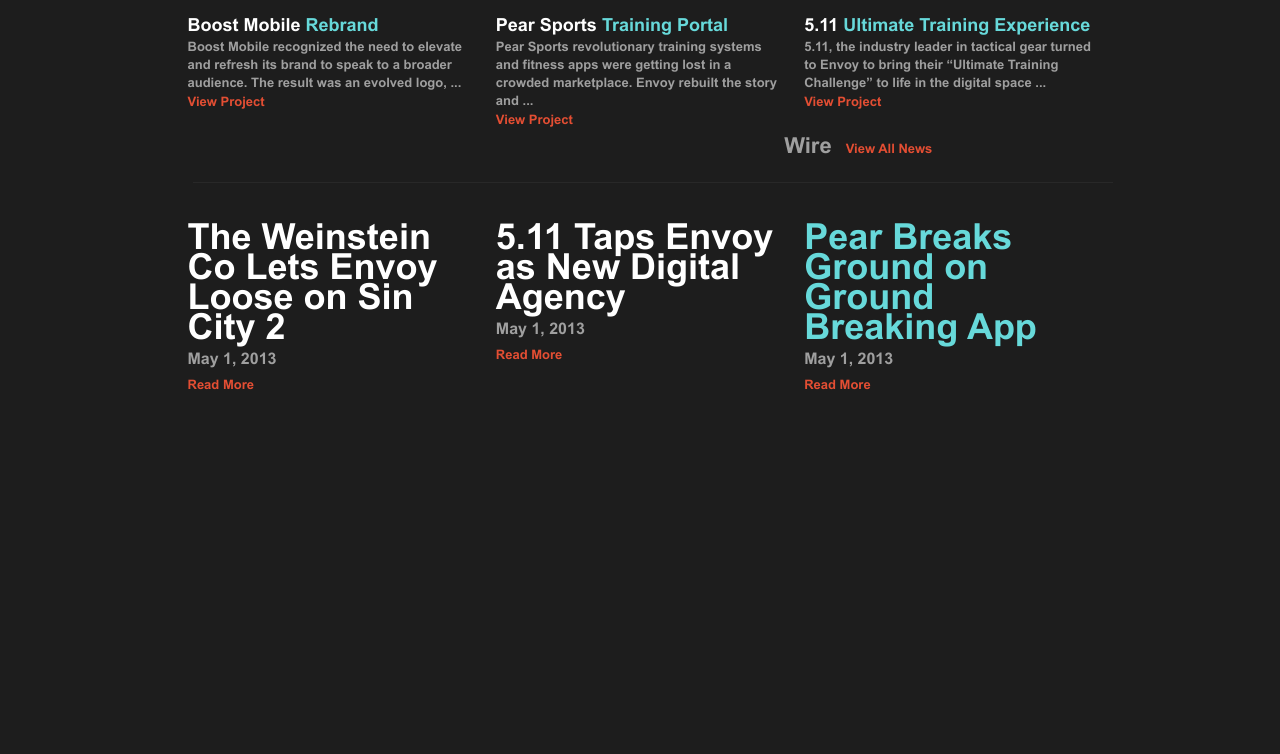
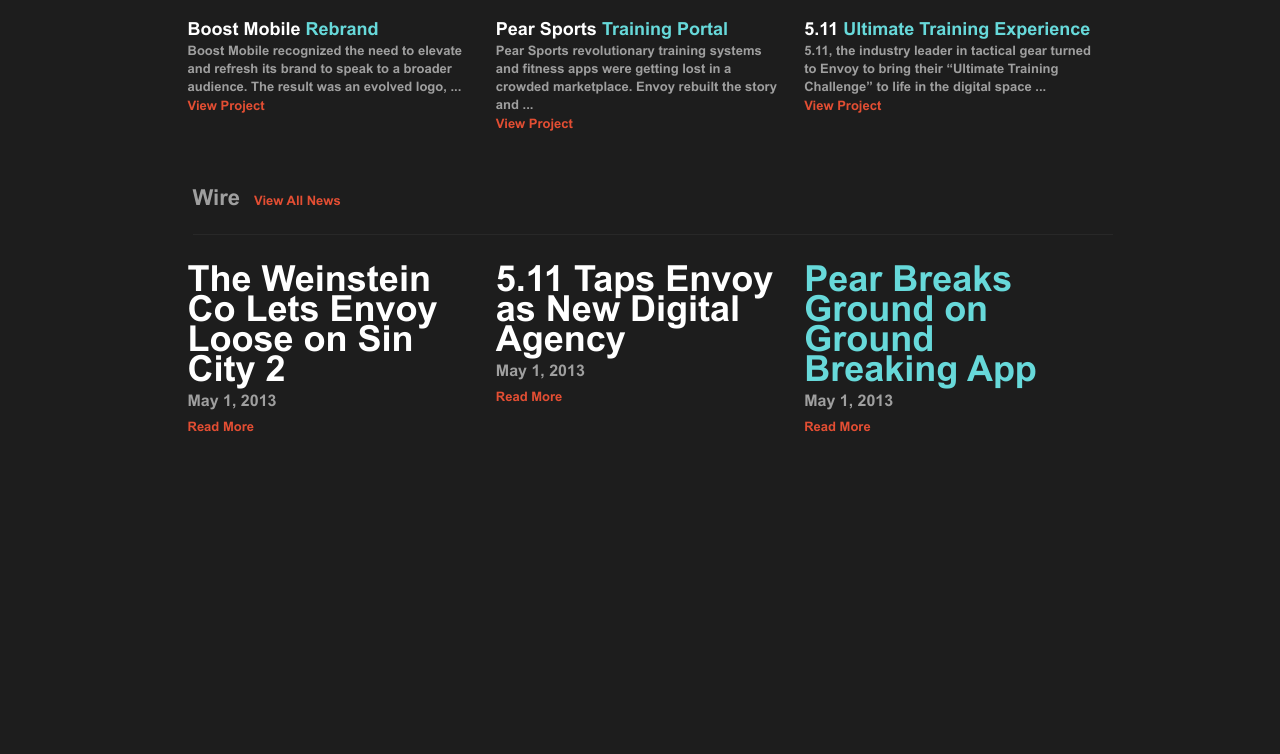
Before and after one commit to allencabo/envoy_code_challenge, a website: page index.html in a window 1280 px wide. Shown: the part 1162-1916 px from the top of the page. Drawn offline with Linux system fonts and the light colour scheme; files whose address does not match are found by name.

Commit message:
Add clearfix mixin. Reduce nesting

```diff
--- a/assets/styles/common/_global.scss
+++ b/assets/styles/common/_global.scss
@@ -6,13 +6,9 @@
 
 html,
 body {
-    width: 100%;
-    height: 100%;
-    margin: 0;
-    padding: 0;
-    &.overflow {
-        overflow: hidden;
-    }
+    @include size(100%);
+    @include margin(0);
+    @include padding( 0);
 }
 
 a {
@@ -26,7 +22,7 @@
 }
 
 ul {
-    padding-left: 0;
+    @include padding(null null null 0);
     li {
         list-style-type: none;
     }
@@ -38,6 +34,5 @@
 h4,
 h5,
 h6 {
-    margin-top: 0;
-    margin-bottom: 0px;
+    @include margin(0 null);
 }
--- a/assets/styles/common/_mixins.scss
+++ b/assets/styles/common/_mixins.scss
@@ -1,3 +1,11 @@
+@mixin clearfix {
+    &::after {
+        display: block;
+        content: "";
+        clear: both;
+    }
+}
+
 @mixin background__image {
     background-size: cover;
     background-position: 50% 50%;
@@ -8,7 +16,7 @@
 @mixin body__header {
     header {
         @include padding( null null 20px null);
-        @include margin( null null 40px null);
+        @include margin( null null 30px null);
         border-bottom: 1px solid $border__color;
         @include grid-media($custom-neat-grid) {
             @include margin(null null null 25px);
--- a/assets/styles/layouts/_body.scss
+++ b/assets/styles/layouts/_body.scss
@@ -4,10 +4,11 @@
     @include margin( null auto);
     @include grid-container;
     .wrapper {
+        @include clearfix;
         .intro {
             @include padding(40px null 40px null);
-            @include margin(null null 40px null);
-            border-bottom: 1px solid $border__color;
+            @include margin(null null 50px null);
+            border-bottom: 5px solid $border__color;
             @include grid-media($custom-neat-grid) {
                 @include margin(null null null 25px);
             }
@@ -22,6 +23,8 @@
             }
         }
         section.feat__work {
+            @include clearfix;
+            @include margin(null null 30px null);
             @include body__header;
             .posts__container {
                 .posts {
@@ -59,7 +62,6 @@
         }
         section.news {
             @include body__header;
-            .news__container {
                 .news {
                     @include margin(null null 20px null);
                     @include grid-media($custom-neat-grid) {
@@ -87,7 +89,6 @@
                         }
                     }
                 }
-            }
         }
     }
     @include grid-media($custom-neat-grid-lg) {
--- a/assets/styles/layouts/_header.scss
+++ b/assets/styles/layouts/_header.scss
@@ -6,7 +6,8 @@
     z-index: 1;
     h1 {
         @include position(relative, null null null 20px);
-        @include size(120px null) z-index: 9;
+        @include size(120px null);
+        z-index: 9;
     }
     nav.primary {
         display: none;
@@ -89,6 +90,12 @@
                 li {
                     @include margin(10px 0);
                     @include padding(null null 5px null);
+                    a {
+                        font-family: $font__arialbold;
+                        font-size: 16px;
+                        color: $white;
+                        text-align: center;
+                    }
                     &:nth-child(4) {
                         a {
                             color: $color__grey--light;
@@ -99,16 +106,9 @@
                             color: $color__red--light;
                         }
                     }
-                    a {
-                        font-family: $font__arialbold;
-                        font-size: 16px;
-                        color: $white;
-                        text-align: center;
                 }
             }
         }
-        }
-        .social-container {
         .social {
             @include size( 150px null) width: 150px;
             @include margin( 0 auto);
@@ -133,7 +133,6 @@
             }
         }
     }
-    }
     @include grid-media($custom-neat-grid) {
         .header__container {
             @include margin(null null null 25px);
@@ -148,11 +147,16 @@
             @include inline-block;
             @include margin (null null null 20px);
             @include position(relative, 5px null null null);
-            ul {
             li {
                 float: left;
                 @include margin(null 10px);
                 @include padding(null null 5px null);
+                a {
+                    font-family: $font__arialbold;
+                    font-size: 16px;
+                    color: $white;
+                    text-align: center;
+                }
                 &:nth-child(4) {
                     a {
                         color: $color__grey--light;
@@ -161,13 +165,6 @@
                 &:nth-child(5) {
                     a {
                         color: $color__red--light;
-                        }
-                    }
-                    a {
-                        font-family: $font__arialbold;
-                        font-size: 16px;
-                        color: $white;
-                        text-align: center;
                     }
                 }
             }
--- a/assets/styles/layouts/_hero.scss
+++ b/assets/styles/layouts/_hero.scss
@@ -1,17 +1,14 @@
 .hero {
     background-image: url("../../assets/images/hero@2x.jpg");
     @include background__image;
-    @include size(null 674px);
     .container {
+        @include size(null 674px);
         .content {
             @include size (360px null);
             @include padding(null 15px);
             @include position(absolute,
             50% null null null);
             @include transform(translateY(-50%));
-            @include grid-media($custom-neat-grid) {
-                @include padding(null null null 50px);
-            }
             h2 {
                 font-family: $font__tradegothic;
                 font-size: 60px;
@@ -29,6 +26,11 @@
             }
         }
     }
+    @include grid-media($custom-neat-grid) {
+        .content {
+            @include padding(null null null 50px);
+        }
+    }
     @include grid-media($custom-neat-grid-lg) {
         .container {
             @include size (945px null);
--- a/assets/styles/main.scss
+++ b/assets/styles/main.scss
@@ -1,4 +1,3 @@
-@import "common/global";
 @import "common/variables";
 @import "common/mixins";
 @import "components/bourbon/bourbon";
@@ -7,3 +6,4 @@
 @import "layouts/header";
 @import "layouts/hero";
 @import "layouts/body";
+@import "common/global";
--- a/index.html
+++ b/index.html
@@ -1,6 +1,5 @@
 <!DOCTYPE html>
 <html>
-
 <head>
     <meta charset="utf-8">
     <meta http-equiv="x-ua-compatible" content="ie=edge">
@@ -9,7 +8,6 @@
     <link rel="stylesheet" href="dist/styles/main.css">
     <link rel="stylesheet" href="https://maxcdn.bootstrapcdn.com/font-awesome/4.7.0/css/font-awesome.min.css">
 </head>
-
 <body>
     <header class="header">
         <div class="header__container">
@@ -60,7 +58,7 @@
     </header>
     <section class="hero">
         <div class="container">
-            <div class="content">
+             <div class="content">
                 <h2>The Iphone Unchained.</h2>
                 <p>Tarantino’s outrageous film Djano Unchained needed an equally in your face mobile experience. Bloody good awesomeness ensued. <a href="#">View Project</a></p>
             </div>
@@ -114,7 +112,6 @@
                     <h3>Wire</h3>
                     <a href="#">View All News</a>
                 </header>
-                <div class="news__container">
                     <article class="news">
                         <div class="content">
                             <h2>The Weinstein Co Lets Envoy Loose on Sin City 2</h2>
@@ -136,7 +133,6 @@
                             <a href="#">Read More</a>
                         </div>
                     </article>
-                </div>
             </section>
         </div>
     </main>
```
Also changed, not shown: dist/styles/main.css. Lines whose indentation alone changed are shown as unchanged.
